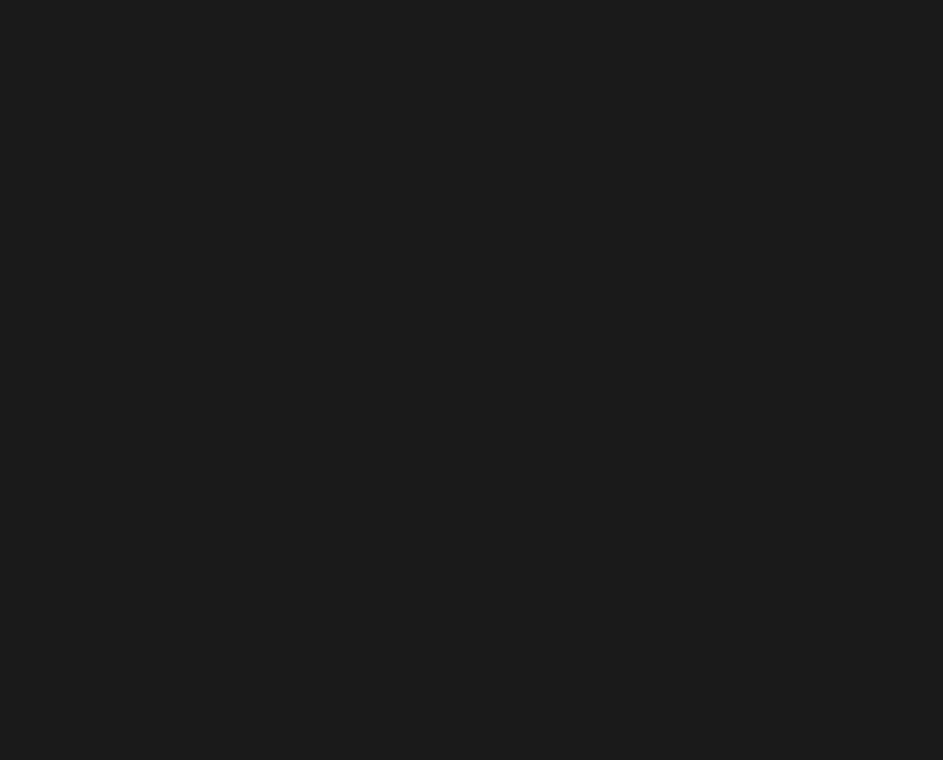
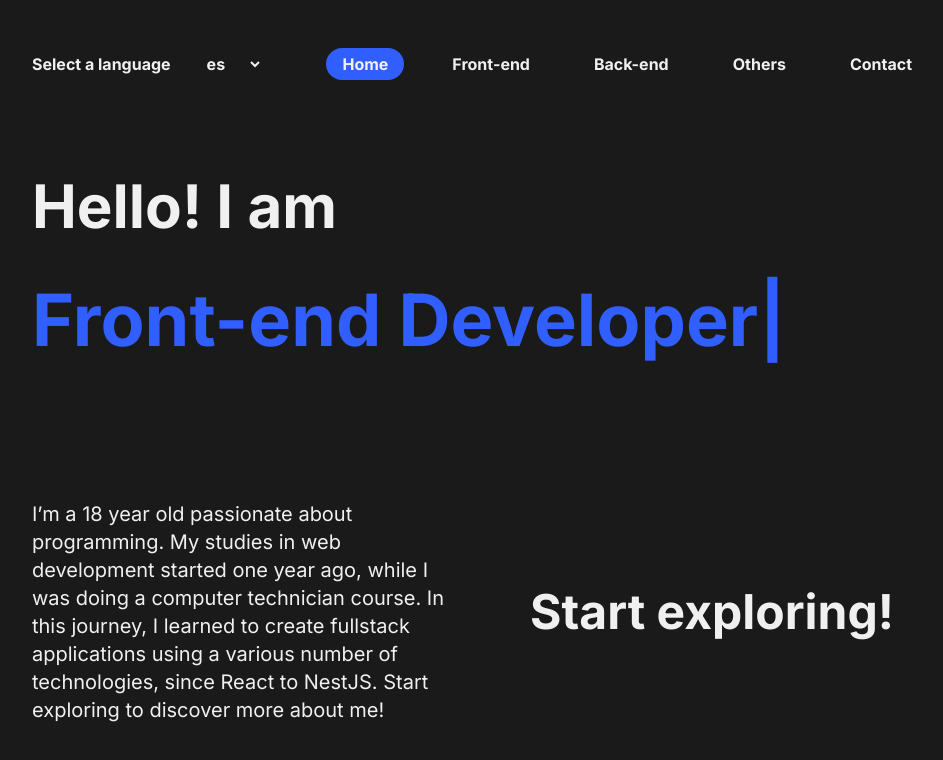
Before and after one commit to tomazcx/portfolio-web, a React (Vite) app: page / in a window 1280 px wide. Shown: the top 760 px of the page, without its empty margins (160-1103 px from the left). Built offline with nearby package versions, Linux system fonts and the light colour scheme.

Commit message:
Added home page and language switcher

```diff
--- a/index.html
+++ b/index.html
@@ -2,11 +2,10 @@
 <html lang="en">
   <head>
     <meta charset="UTF-8" />
-    <link rel="icon" type="image/svg+xml" href="/vite.svg" />
     <meta name="viewport" content="width=device-width, initial-scale=1.0" />
-    <title>Vite + React + TS</title>
+    <title>Tomaz Xavier Portfolio</title>
   </head>
-  <body class="bg-background font-white">
+  <body class="bg-background text-white">
     <div id="root"></div>
     <script type="module" src="/src/main.tsx"></script>
   </body>
--- a/package.json
+++ b/package.json
@@ -9,6 +9,8 @@
     "preview": "vite preview"
   },
   "dependencies": {
+    "classnames": "^2.3.2",
+    "phosphor-react": "^1.4.1",
     "react": "^18.2.0",
     "react-dom": "^18.2.0",
     "react-router-dom": "^6.8.1",
--- a/src/App.tsx
+++ b/src/App.tsx
@@ -1,8 +1,14 @@
+import {Router} from "./routes/Router"
+import {Header} from "./components/Header"
+
 function App() {
 
 
 	return (
-		<></>
+		<>
+			<Header />
+			<Router />
+		</>
 	)
 }
 
--- a/src/styles/global.css
+++ b/src/assets/styles/global.css
@@ -2,3 +2,7 @@
 @tailwind base;
 @tailwind components;
 @tailwind utilities;
+
+body{
+	overflow-x: hidden;
+}
--- /dev/null
+++ b/src/assets/texts/textsEnglish.ts
@@ -0,0 +1,11 @@
+export const textsEnglish = {
+	pages: {
+		home: {
+			title: 'Hello! I am',
+			subtitles: ['Front-end Developer', 'Back-end Developer', 'Fullstack Developer', 'Tomaz Xavier'],
+			description: 'I’m a 18 year old passionate about programming. My studies in web development started one year ago, while I was doing a computer technician course. In this journey, I learned to create fullstack applications using a various number of technologies, since React to NestJS. Start exploring to discover more about me!',
+			button: 'Start exploring!'
+		}
+	}
+
+}
--- /dev/null
+++ b/src/assets/texts/textsPortuguese.ts
@@ -0,0 +1,11 @@
+export const textsPortuguese = {
+	pages: {
+		home: {
+			title: 'Olá! Eu sou',
+			subtitles: ['Front-end Developer', 'Back-end Developer', 'Fullstack Developer', 'Tomaz Xavier'],
+			description: 'Eu tenho 18 anos e sou apaixonado por programação. Meus estudos em desenvolvimento web começaram um ano atrás, enquanto eu fazia um curso de técnico em informática. Nessa jornada, eu aprendi a criar aplicações fullstack usando um variado número de tecnologias, desde React até NestJS. Comece a explorar para descobrir mais sobre mim!',
+			button: 'Comece a explorar!'
+		}
+	}
+
+}
--- a/src/components/Header/index.tsx
+++ b/src/components/Header/index.tsx
@@ -1,5 +1,52 @@
+import {List} from "phosphor-react"
+import {useLanguage} from "../../hooks/useLanguage"
+import {LinkHeader} from "../LinkHeader"
+
 export const Header = () => {
+
+	const {setLanguageLocalStorage, getLanguage} = useLanguage()
+	const language = getLanguage()
+
+	const pages = [
+		{
+			text: 'Home',
+			href: '/'
+		},
+		{
+			text: 'Front-end',
+			href: '/front-end'
+		},
+		{
+			text: 'Back-end',
+			href: '/back-end'
+		},
+		{
+			text: language === 'es' ? 'Others' : 'Outros',
+			href: '/others'
+		},
+		{
+			text: language === 'es' ? 'Contact' : 'Contato',
+			href: '/contact'
+		},
+	]
+
+	console.log(language)
+
 	return (
-		<header></header>
+		<header className="flex justify-end lg:justify-between items-center px-12 lg:px-48 py-12">
+			<div className="lg:flex lg:gap-8 lg:font-bold hidden">
+				<label htmlFor="lang">{language === 'es' ? 'Select a language' : 'Selecione uma linguagem'}</label>
+				<select id="lang" defaultValue={language} name="lang" onChange={(e) => setLanguageLocalStorage(e.target.value)} className="bg-transparent cursor-pointer">
+					<option value="es">es</option>
+					<option value="pt-br">pt-br</option>
+				</select>
+			</div>
+
+			<nav className="lg:flex lg:gap-8 hidden">
+				{pages.map(page => <LinkHeader key={page.text} text={page.text} href={page.href} />
+				)}
+			</nav>
+			<List size={36} className="hover:text-blue-500 transition-colors active:text-blue-600 cursor-pointer block lg:hidden" />
+		</header>
 	)
 }
--- /dev/null
+++ b/src/components/LinkHeader/index.tsx
@@ -0,0 +1,19 @@
+import classNames from "classnames"
+import {AnchorHTMLAttributes} from "react"
+import {useLocation} from "react-router-dom"
+
+interface ILinkHeader extends AnchorHTMLAttributes<HTMLAnchorElement> {
+	text: string
+}
+
+export const LinkHeader = ({text, ...rest}: ILinkHeader) => {
+
+	const location = useLocation()
+
+	return (
+		<a {...rest} className={classNames("px-4 py-1 transition-colors font-bold", {
+			'bg-blue-400 hover:bg-blue-500 rounded-full active:bg-blue-600': location.pathname === rest.href,
+			'hover:text-blue-500 active:text-blue-600': location.pathname !== rest.href
+		})} >{text}</a>
+	)
+}
--- /dev/null
+++ b/src/hooks/useLanguage.ts
@@ -0,0 +1,20 @@
+import {useState} from "react"
+
+export const useLanguage = () => {
+
+	const [language, setLanguage] = useState(localStorage.getItem('lang') ?? 'es')
+
+
+	const setLanguageLocalStorage = (lang: string) => {
+		localStorage.setItem('lang', lang)
+		setLanguage(lang)
+	}
+
+	const getLanguage = () => {
+		return localStorage.getItem('lang') ?? 'es'
+	}
+
+
+	return {setLanguageLocalStorage, getLanguage}
+
+}
--- a/src/main.tsx
+++ b/src/main.tsx
@@ -1,10 +1,13 @@
 import React from 'react'
 import ReactDOM from 'react-dom/client'
+import {BrowserRouter} from 'react-router-dom'
 import App from './App'
-import './styles/global.css'
+import './assets/styles/global.css'
 
 ReactDOM.createRoot(document.getElementById('root') as HTMLElement).render(
-	<React.StrictMode>
-		<App />
-	</React.StrictMode>,
+	<BrowserRouter>
+		<React.StrictMode>
+			<App />
+		</React.StrictMode>
+	</BrowserRouter>
 )
--- /dev/null
+++ b/src/pages/Home.tsx
@@ -0,0 +1,75 @@
+import Typewriter from "typewriter-effect"
+import Wavify from 'react-wavify'
+import {useEffect, useState} from "react";
+import {textsEnglish} from "../assets/texts/textsEnglish";
+import {textsPortuguese} from "../assets/texts/textsPortuguese";
+import {useLanguage} from "../hooks/useLanguage";
+
+export const Home = () => {
+
+	const [mouseYPos, setMousePos] = useState(0);
+	const {getLanguage} = useLanguage()
+	const language = getLanguage()
+
+
+	useEffect(() => {
+		const handleMouseMove = (event: MouseEvent) => {
+			setMousePos(event.clientY);
+		};
+
+		window.addEventListener('mousemove', handleMouseMove);
+
+		return () => {
+			window.removeEventListener(
+				'mousemove',
+				handleMouseMove
+			);
+		};
+	}, []);
+
+	return (
+		<main className="h-screen lg:h-auto flex flex-col justify-between">
+			<section className="lg:px-48 lg:py-12 px-12 ">
+				<article className="flex justify-between flex-col lg:text-left text-center gap-14  md:gap-36 ">
+					<div className="flex flex-col gap-12">
+						<h2 className="text-4xl lg:text-6xl font-bold">{language === 'es' ? textsEnglish.pages.home.title : textsPortuguese.pages.home.title}</h2>
+						<h1 className="text-blue-400 text-4xl lg:text-7xl font-bold">
+							<Typewriter
+								onInit={(typewriter) => {
+									typewriter.typeString(language === 'es' ? textsEnglish.pages.home.subtitles[0] : textsPortuguese.pages.home.subtitles[0])
+										.pauseFor(2500)
+										.start()
+										.deleteAll()
+									typewriter.typeString(language === 'es' ? textsEnglish.pages.home.subtitles[1] : textsPortuguese.pages.home.subtitles[1])
+										.pauseFor(2500)
+										.start()
+										.deleteAll()
+									typewriter.typeString(language === 'es' ? textsEnglish.pages.home.subtitles[1] : textsPortuguese.pages.home.subtitles[1])
+										.pauseFor(2500)
+										.start()
+										.deleteAll()
+									typewriter.typeString(language === 'es' ? textsEnglish.pages.home.subtitles[3] : textsPortuguese.pages.home.subtitles[3])
+										.pauseFor(2500)
+										.start()
+
+
+								}}
+							/>
+						</h1>
+					</div>
+					<div className="lg:grid grid-cols-12 items-center w-full flex flex-col gap-8">
+						<p className=" md:text-xl col-span-6 leading-8">
+							{language === 'es' ? textsEnglish.pages.home.description : textsPortuguese.pages.home.description}
+						</p>
+
+						<a href="/front-end" className="w-full lg:mb-0 col-span-6 text-center text-3xl lg:text-5xl font-bold transition-colors hover:text-blue-500 action:text-blue-600">{language === 'es' ? textsEnglish.pages.home.button : textsPortuguese.pages.home.button}</a>
+					</div>
+				</article>
+
+
+			</section>
+
+			<Wavify className="w-screen lg:absolute lg:bottom-0 " fill="#315EFF" amplitude={mouseYPos / 45 + 20} speed={0.5} />
+		</main >
+	)
+}
--- a/src/routes/Router.tsx
+++ b/src/routes/Router.tsx
@@ -1,9 +1,10 @@
-import {Routes} from "react-router-dom"
+import {Route, Routes} from "react-router-dom"
+import {Home} from "../pages/Home"
 
 export const Router = () => {
 	return (
 		<Routes>
-
+			<Route path='/' element={<Home />} />
 		</Routes>
 	)
 }
```
Also changed, not shown: 2 other files (tests, documents, lock files or other folders).
